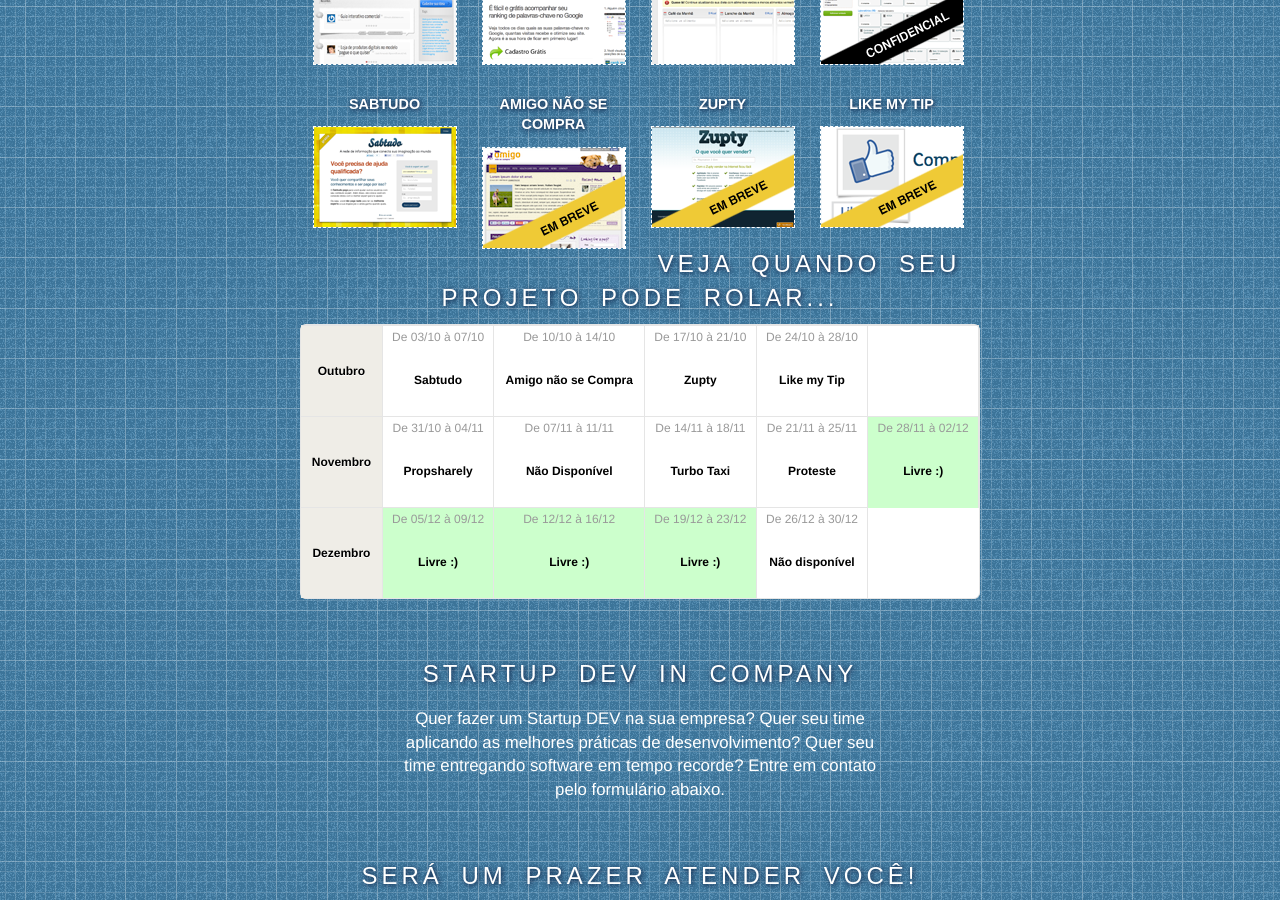
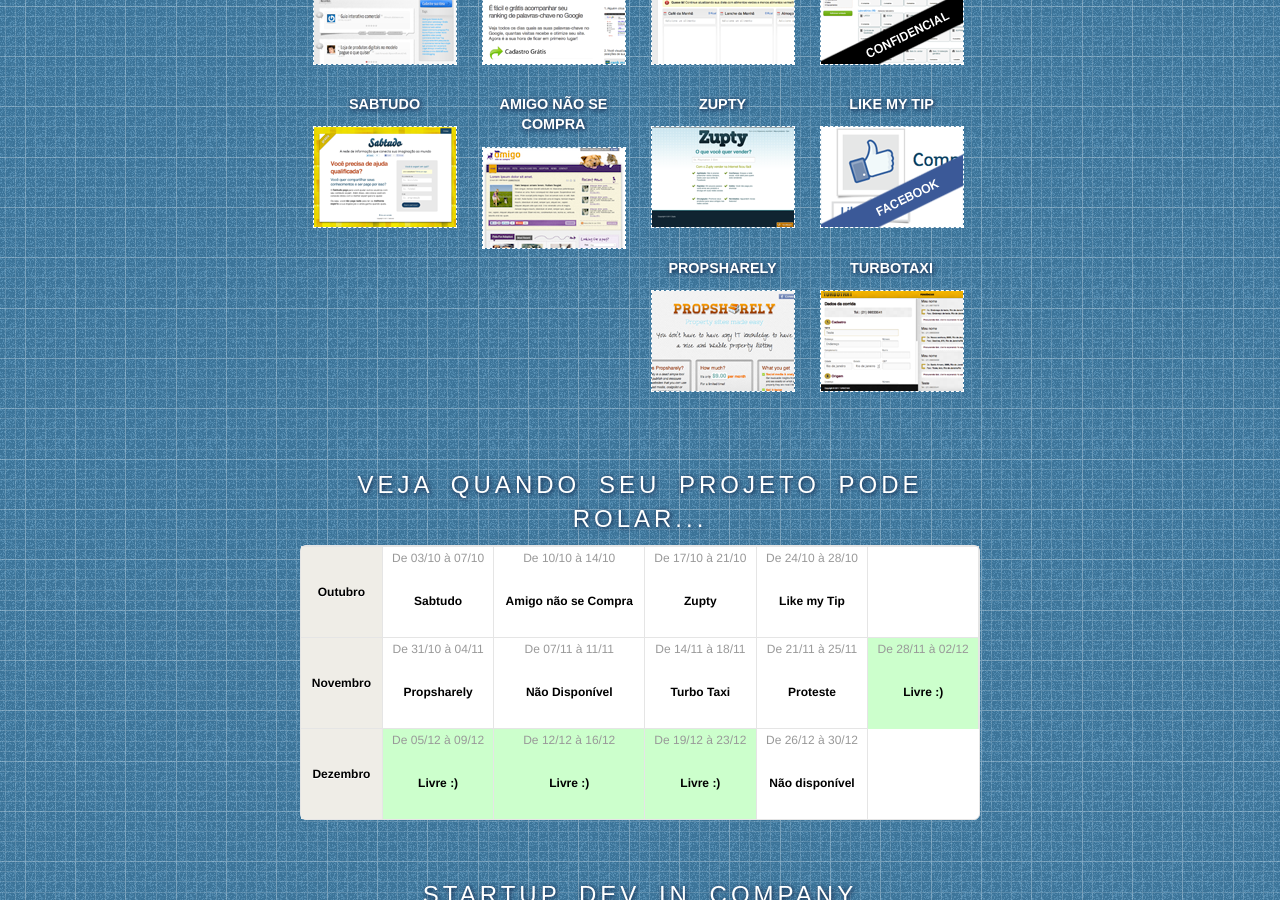
Before and after one commit to marciomarques/startupdev.github.com, a Jekyll site: the page built from index.html, in a window 1280 px wide and 900 px high, scrolled down 774 px. Built offline with Jekyll 4.4.1, drawn with Linux system fonts in a browser that asks for light colours; nearby versions of some CDN libraries; some web fonts are replaced; grey boxes are pictures that could not be loaded.

Commit message:
Adding propsharely and turbotaxi.

```diff
--- a/index.html
+++ b/index.html
@@ -136,7 +136,7 @@
 
 <h3>Projetos desenvolvidos desde julho de 2011</h3>
 
-<ul id="projects">
+<ul id="projects" class="clearfix">
   <li>
     <h4>Ideias</h4>
     <p><a href="http://ideias.startupdev.com.br/" rel="external"><img src="/images/apps/ideias.png" width="142" height="100" alt="Ideias" /></a></p>
@@ -159,15 +159,23 @@
   </li>
   <li>
     <h4>Amigo não se Compra</h4>
-    <p><a href="http://www.amigonaosecompra.com.br/" rel="external"><span class="coming-soon">Em breve</span><img src="/images/apps/amigo-nao-se-compra.png" width="142" height="100" alt="Amigo não se compra" /></a></p>
+    <p><a href="http://www.amigonaosecompra.com.br/" rel="external"><img src="/images/apps/amigo-nao-se-compra.png" width="142" height="100" alt="Amigo não se compra" /></a></p>
   </li>
   <li>
     <h4>Zupty</h4>
-    <p><span class="coming-soon">Em breve</span><img src="/images/apps/zupty.png" width="142" height="100" alt="Zupty" /></p>
+    <p><img src="/images/apps/zupty.png" width="142" height="100" alt="Zupty" /></p>
   </li>
   <li>
     <h4>Like My Tip</h4>
-    <p><span class="coming-soon">Em breve</span><img src="/images/apps/likemytip.png" width="142" height="100" alt="Like My Tip" /></p>
+    <p><span class="facebook">Facebook</span><img src="/images/apps/likemytip.png" width="142" height="100" alt="Like My Tip" /></p>
+  </li>
+  <li>
+    <h4>Propsharely</h4>
+    <p><img src="/images/apps/propsharely.png" width="142" height="100" alt="Propsharely" /></p>
+  </li>
+  <li>
+    <h4>Turbotaxi</h4>
+    <p><img src="/images/apps/turbotaxi.png" width="142" height="100" alt="Turbotaxi" /></p>
   </li>
 </ul>
 
```
Also changed, not shown: images/apps/propsharely.png (added), images/apps/turbotaxi.png (added).
